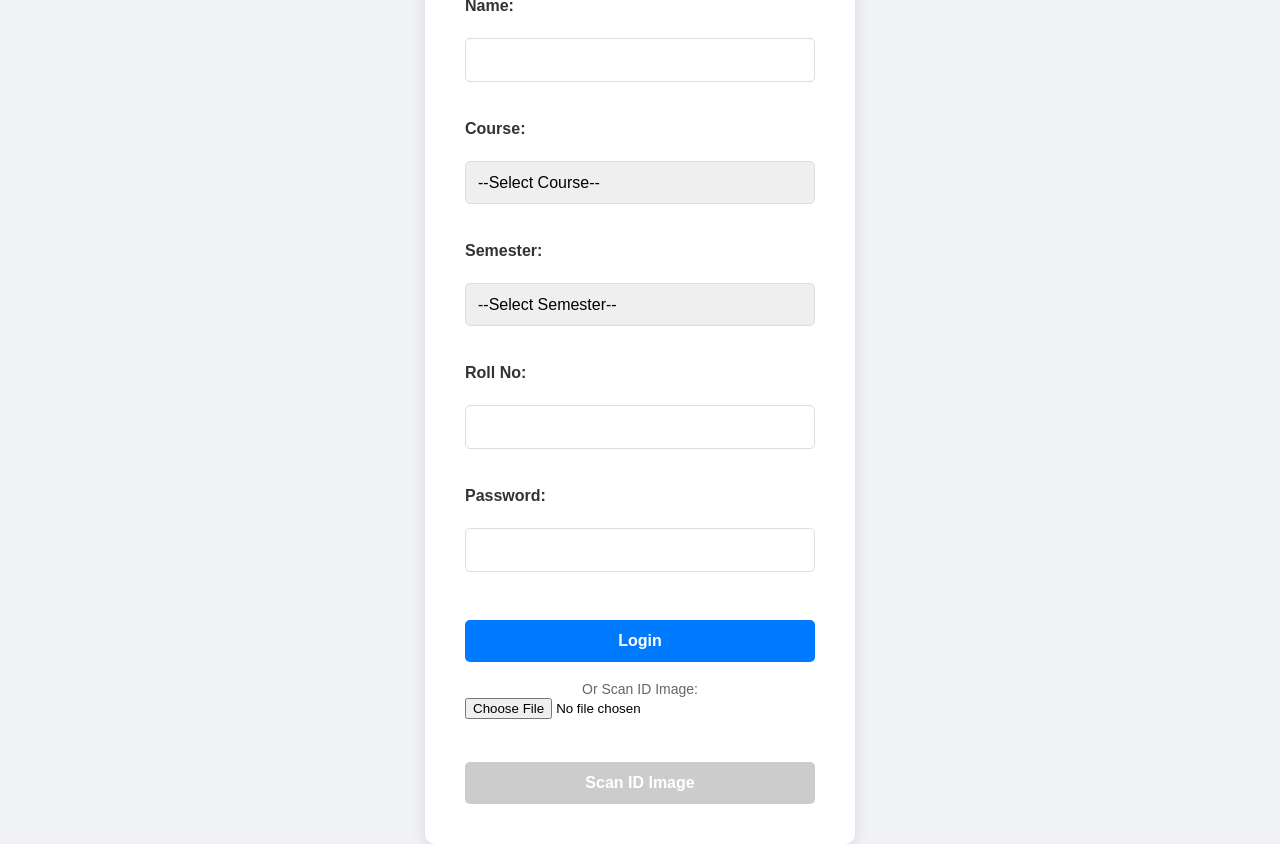
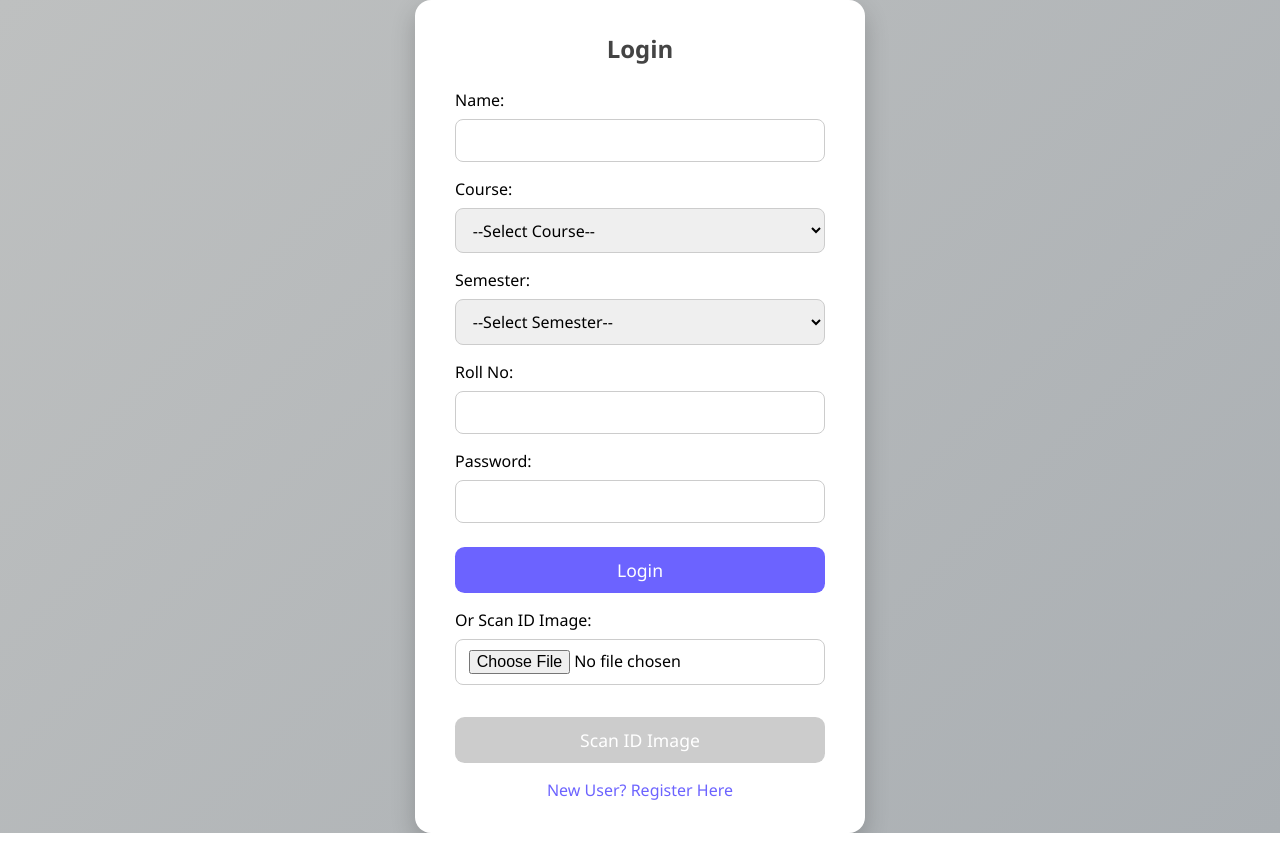
Before and after one commit to gaurab7/online-voting-sys, a website: page public/login.html in a window 1280 px wide. Drawn offline with Linux system fonts and the light colour scheme.

Commit message:
added roles and changed the login/register htmls again

```diff
--- a/public/login.html
+++ b/public/login.html
@@ -7,26 +7,25 @@
   <link rel="stylesheet" href="style.css">
 </head>
 <body>
-    <div id="login-container">
-        <form id="loginForm">
-            <label for="name">Name:</label><br>
-            <input type="text" id="name" name="name" required><br><br>
+  <div class="form-container login-container">
+    <form id="loginForm" class="form-card">
+      <h2 class="form-title">Login</h2>
 
-            <label for="course">Course:</label><br>
-            <select id="course" name="course" required>
-                <optgroup label="Select Course">
+      <label for="loginName" class="form-label">Name:</label>
+      <input type="text" id="loginName" name="name" class="form-input" required>
+
+      <label for="loginCourse" class="form-label">Course:</label>
+      <select id="loginCourse" name="course" class="form-input" required>
         <option value="">--Select Course--</option>
         <option value="BCA">BCA</option>
         <option value="BBA">BBA</option>
         <option value="BIT">BIT</option>
         <option value="BIM">BIM</option>
         <option value="BSc">BSc</option>
-                </optgroup>
-            </select><br><br>
+      </select>
 
-            <label for="semester">Semester:</label><br>
-            <select id="semester" name="semester" required>
-                <optgroup label="Select Semester">
+      <label for="loginSemester" class="form-label">Semester:</label>
+      <select id="loginSemester" name="semester" class="form-input" required>
         <option value="">--Select Semester--</option>
         <option value="1">1</option>
         <option value="2">2</option>
@@ -36,22 +35,24 @@
         <option value="6">6</option>
         <option value="7">7</option>
         <option value="8">8</option>
-                </optgroup>
-            </select><br><br>
+      </select>
 
-            <label for="roll">Roll No:</label><br>
-            <input type="text" id="roll" name="roll" required><br><br>
+      <label for="loginRoll" class="form-label">Roll No:</label>
+      <input type="text" id="loginRoll" name="roll" class="form-input" required>
 
-            <label for="password">Password:</label><br>
-            <input type="password" id="password" name="password" required><br><br>
+      <label for="loginPassword" class="form-label">Password:</label>
+      <input type="password" id="loginPassword" name="password" class="form-input" required>
 
-            <button type="submit">Login</button>
+      <button type="submit" class="form-button">Login</button>
+
+      <div class="id-scan-section">
+        <label for="idIMG">Or Scan ID Image:</label>
+        <input type="file" id="idIMG" accept="image/*" class="form-input-file">
+        <button id="scanIMG" class="form-button" disabled onclick="scanIMG()">Scan ID Image</button>
+      </div>
+
+      <p class="form-link"><a href="register.html">New User? Register Here</a></p>
     </form>
-        <br>
-        <label for="idIMG">Or Scan ID Image:</label><br>
-        <input type="file" id="idIMG" accept="image/*"><br><br>
-        <button id="scanIMG" disabled onclick="scanIMG()">Scan ID Image</button>
-
   </div>
 
   <script src="/client.js"></script>
--- a/public/style.css
+++ b/public/style.css
@@ -1,93 +1,107 @@
-body {
-    font-family: Arial, sans-serif;
-    background-color: #f0f2f5;
-    display: flex;
-    justify-content: center;
-    align-items: center;
-    height: 100vh;
-    margin: 0;
+/* Reset */
+* {
+  margin: 0;
+  padding: 0;
+  box-sizing: border-box;
+  font-family: 'Segoe UI', Tahoma, Geneva, Verdana, sans-serif;
 }
 
-#login-container {
-    background-color: #ffffff;
-    padding: 40px;
-    border-radius: 10px;
-    box-shadow: 0 4px 15px rgba(0, 0, 0, 0.1);
-    width: 350px;
-    text-align: center;
+/* Body */
+body {
+  min-height: 100vh;
+  display: flex;
+  justify-content: center;
+  align-items: center;
+  background: linear-gradient(135deg, #bec0c0, #aaafb3);
 }
 
-#loginForm label {
-    display: block;
-    text-align: left;
-    margin-bottom: 5px;
-    font-weight: bold;
-    color: #333;
+/* Container */
+.form-container {
+  width: 100%;
+  max-width: 450px;
+  padding: 2rem 2.5rem;
+  border-radius: 1rem;
+  background-color: #fff;
+  box-shadow: 0 10px 25px rgba(0,0,0,0.2);
 }
 
-#loginForm input[type="text"],
-#loginForm input[type="number"],
-#loginForm input[type="password"] {
-    width: 100%;
-    padding: 12px;
-    margin-bottom: 20px;
-    border: 1px solid #ddd;
-    border-radius: 5px;
-    box-sizing: border-box; /* Ensures padding doesn't affect the width */
-    font-size: 16px;
+/* Form Card */
+.form-card {
+  display: flex;
+  flex-direction: column;
 }
 
-#loginForm button[type="submit"],
-#scanIMG {
-    width: 100%;
-    padding: 12px;
-    border: none;
-    border-radius: 5px;
-    color: #fff;
-    background-color: #007bff;
-    font-size: 16px;
-    font-weight: bold;
-    cursor: pointer;
-    transition: background-color 0.3s ease;
-    margin-top: 10px;
+/* Form Title */
+.form-title {
+  text-align: center;
+  margin-bottom: 1.5rem;
+  color: #444;
 }
 
-#loginForm select {
-    width: 100%;
-    padding: 12px;
-    margin-bottom: 20px;
-    border: 1px solid #ddd;
-    border-radius: 5px;
-    box-sizing: border-box;
-    font-size: 16px;
-    -webkit-appearance: none;
-    -moz-appearance: none;
-    appearance: none;
-    background-repeat: no-repeat;
-    background-position: right 10px center;
+/* Labels */
+.form-label {
+  margin-bottom: 0.5rem;
+  font-weight: 500;
 }
 
-#loginForm button[type="submit"]:hover,
-#scanIMG:hover {
-    background-color: #0056b3;
+/* Inputs & Selects */
+.form-input, .form-input-file {
+  width: 100%;
+  padding: 0.6rem 0.8rem;
+  margin-bottom: 1rem;
+  border: 1px solid #ccc;
+  border-radius: 0.5rem;
+  font-size: 1rem;
+  transition: all 0.3s ease;
+}
+
+.form-input:focus, .form-input-file:focus {
+  outline: none;
+  border-color: #6c63ff;
+  box-shadow: 0 0 5px rgba(108, 99, 255, 0.5);
+}
+
+.form-button {
+  width: 100%;
+  padding: 0.7rem;
+  margin-top: 0.5rem;
+  border: none;
+  border-radius: 0.6rem;
+  background-color: #6c63ff;
+  color: #fff;
+  font-size: 1.1rem;
+  cursor: pointer;
+  transition: background 0.3s;
+}
+
+.form-button:hover {
+  background-color: #5848c2;
+}
+
+.id-scan-section {
+  display: flex;
+  flex-direction: column;
+  margin-top: 1rem;
+  gap: 0.5rem;
+}
+
+.form-link {
+  margin-top: 1rem;
+  text-align: center;
+}
+
+.form-link a {
+  text-decoration: none;
+  color: #6c63ff;
+  font-weight: 500;
+  transition: color 0.3s;
+}
+
+.form-link a:hover {
+  color: #5848c2;
 }
 
 #scanIMG:disabled {
     background-color: #ccc;
     cursor: not-allowed;
 }
-
-#idIMG {
-    width: 100%;
-    margin-bottom: 15px;
-}
-
-/* Style for the "Or Scan ID Image" label */
-label[for="idIMG"] {
-    text-align: center;
-    margin-top: 20px;
-    margin-bottom: 10px;
-    font-size: 14px;
-    color: #666;
-    font-weight: normal;
-}
```
Also changed, not shown: public/register.html (+62 -0 lines), 2 other files. Lines whose indentation alone changed are shown as unchanged.
